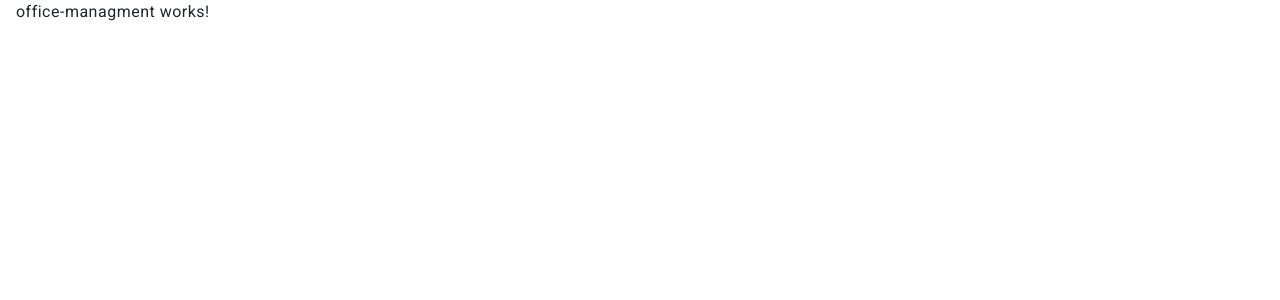
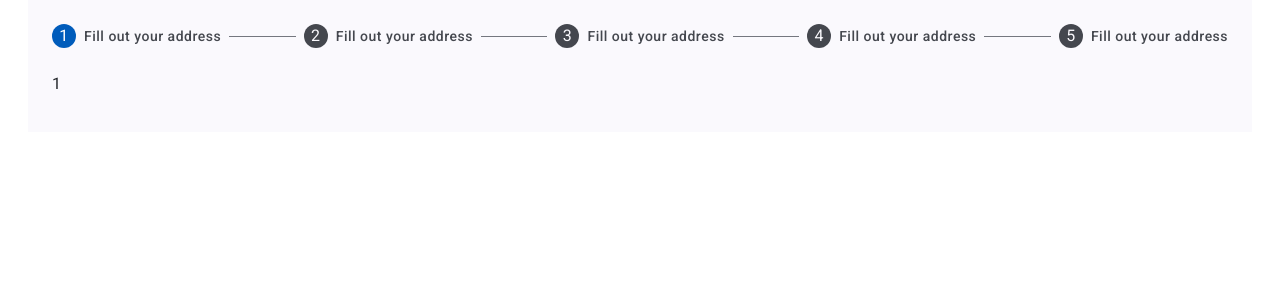
Before and after one commit to GrandAmir72/en-punch-card, an Angular app in the folder en-puch-card-app/: page /setting in a window 1280 px wide. Shown: the top 300 px of the page. Built offline with nearby package versions, Linux system fonts and the light colour scheme.

Commit message:
start office setting

```diff
--- a/en-puch-card-app/src/app/components/Dashboard/Offices/office-managment/office-managment.component.html
+++ b/en-puch-card-app/src/app/components/Dashboard/Offices/office-managment/office-managment.component.html
@@ -1 +1,23 @@
-<p>office-managment works!</p>
+<div class="container-fluid">
+    <div class="row">
+        <div class="col-12">
+            <mat-stepper [linear]="true" #stepper>
+                <mat-step label="Fill out your address" >
+                    <p>1</p>
+                </mat-step>
+                <mat-step label="Fill out your address">
+                    <p>2</p>
+                </mat-step>
+                <mat-step label="Fill out your address">
+                    <p>3</p>
+                </mat-step>
+                <mat-step label="Fill out your address">
+                    <p>4</p>
+                </mat-step>
+                <mat-step label="Fill out your address">
+                    <p>5</p>
+                </mat-step>
+            </mat-stepper>
+        </div>
+    </div>
+</div>
--- a/en-puch-card-app/src/app/components/Dashboard/Offices/offices-module/offices-module.module.ts
+++ b/en-puch-card-app/src/app/components/Dashboard/Offices/offices-module/offices-module.module.ts
@@ -11,6 +11,7 @@ import { MatDialogModule } from '@angular/material/dialog';
 import { MatCheckboxModule } from '@angular/material/checkbox';
 import {MatTabsModule} from '@angular/material/tabs';
 import {MatSelectModule} from '@angular/material/select';
+import {MatStepperModule} from '@angular/material/stepper';
 
 
 import { OfficesModuleRoutingModule } from './offices-module-routing.module';
@@ -58,6 +59,7 @@ import { DialogEditShiftComponent } from '../attendance-managment/dialog-edit-sh
     MatCheckboxModule,
     MatTabsModule,
     MatSelectModule,
+    MatStepperModule,
     OfficesModuleRoutingModule,
   ],
 })
```
